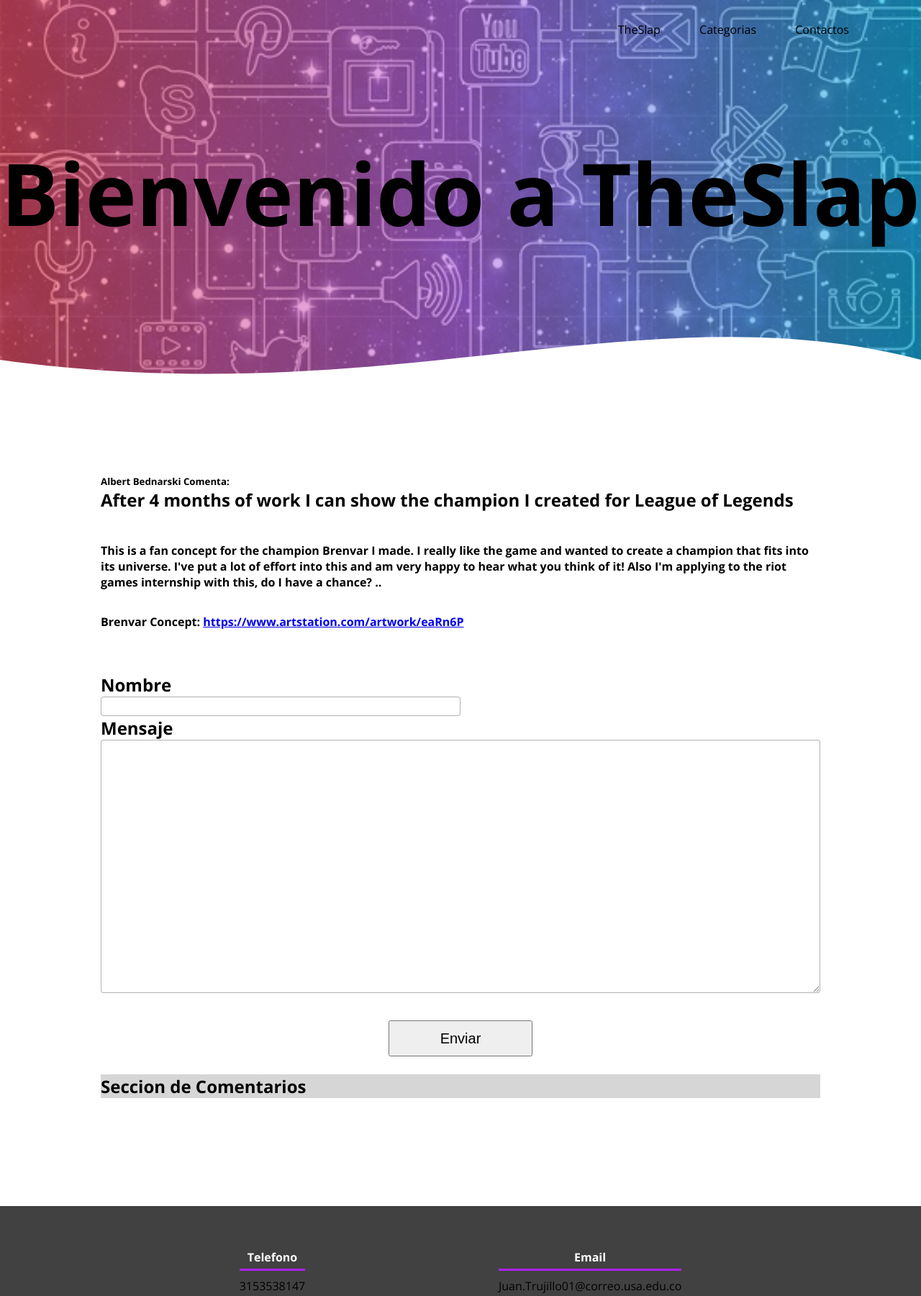
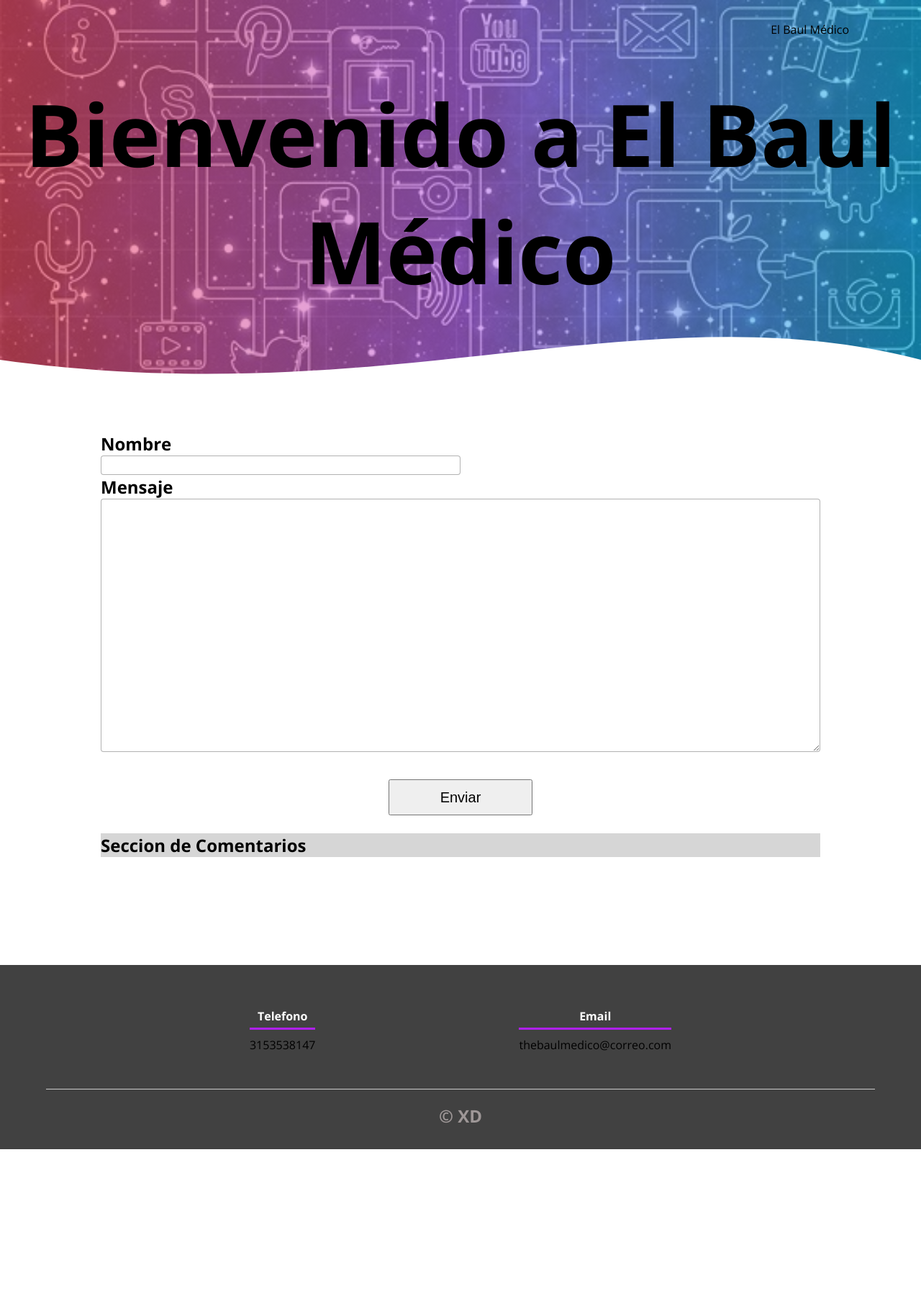
Before and after one commit to juanrod1028/NuevoFront, a plain HTML site: page BlogFront.html in a window 1280 px wide. Shown: the top 1801 px of the page at 72% size. After the commit the page ends 1597 px from the top, so only its background shows below. Drawn offline with nearby package versions, Linux system fonts and the light colour scheme.

Commit message:
api nueva y baul medico

```diff
--- a/BlogFront.html
+++ b/BlogFront.html
@@ -5,7 +5,7 @@
     <meta charset="UTF-8">
     <meta name="viewport" content="width=device-width, initial-scale=1.0">
     <script src="https://cdn.jsdelivr.net/npm/vue@2/dist/vue.js"></script>
-    <title>TheSlap</title>
+    <title>The Baul</title>
     <link rel="stylesheet" href="css/estilos.css">
     <link rel="shortcut icon" href="img/Icono.png" type="image/x-icon">
     <link href="https://fonts.googleapis.com/css2?family=Open+Sans:wght@400;700&display=swap" rel="stylesheet">
@@ -15,24 +15,14 @@
 
     <header>
         <nav>
-            <a href="#">TheSlap</a>
-            <a href="#">Categorias</a>
-            <a href="#">Contactos</a>
+            <a href="catalogo.html">El Baul Médico</a>
         </nav>
         <section class="textos-header">
-            <h1>Bienvenido a TheSlap</h1>
+            <h1>Bienvenido a El Baul Médico</h1>
         </section>
         <div class="Ola" style="height: 150px; overflow: hidden;" ><svg viewBox="0 0 500 150" preserveAspectRatio="none" style="height: 100%; width: 100%;"><path d="M0.00,49.99 C213.88,125.62 349.20,-49.99 500.00,49.99 L500.00,150.00 L0.00,150.00 Z" style="stroke: none; fill: rgb(255, 255, 255);"></path></svg></div>
     </header>
-    <div class="row1">
-        <h5>Albert Bednarski Comenta:</h5>
-        <h2>After 4 months of work I can show the champion I created for League of Legends</h2>
-        <h1> </h1>
-        <h4>This is a fan concept for the champion Brenvar I made. I really like the game and wanted to create a champion that fits into its universe. I've put a lot of effort into this and am very happy to hear what you think of it! Also I'm applying to the riot games internship with this, do I have a chance? ..</h4>
-        <h2> </h2>
-        <h4>Brenvar Concept: <a href="https://www.artstation.com/artwork/eaRn6P">https://www.artstation.com/artwork/eaRn6P</a></h4>
 
-    </div>
     <div id="app" class="row2">
         <h2>Nombre</h2>
         <input class="form-field1" type="text" v-model="newC" />
@@ -81,10 +71,10 @@
        </div>
        <div class="content-foo">
           <h4>Email</h4>
-          <p>Juan.Trujillo01@correo.usa.edu.co</p>
+          <p>thebaulmedico@correo.com</p>
        </div>
     </div>
-    <h2 class="titulo-final">&copy; Juan Jose Trujillo | Juan Camilo Rodriguez</h2>
+    <h2 class="titulo-final">&copy; XD </h2>
  </footer>
 
 </html>
```
Also changed, not shown: api.json (+12 -12 lines), catalogo.html (+2 -2 lines).
